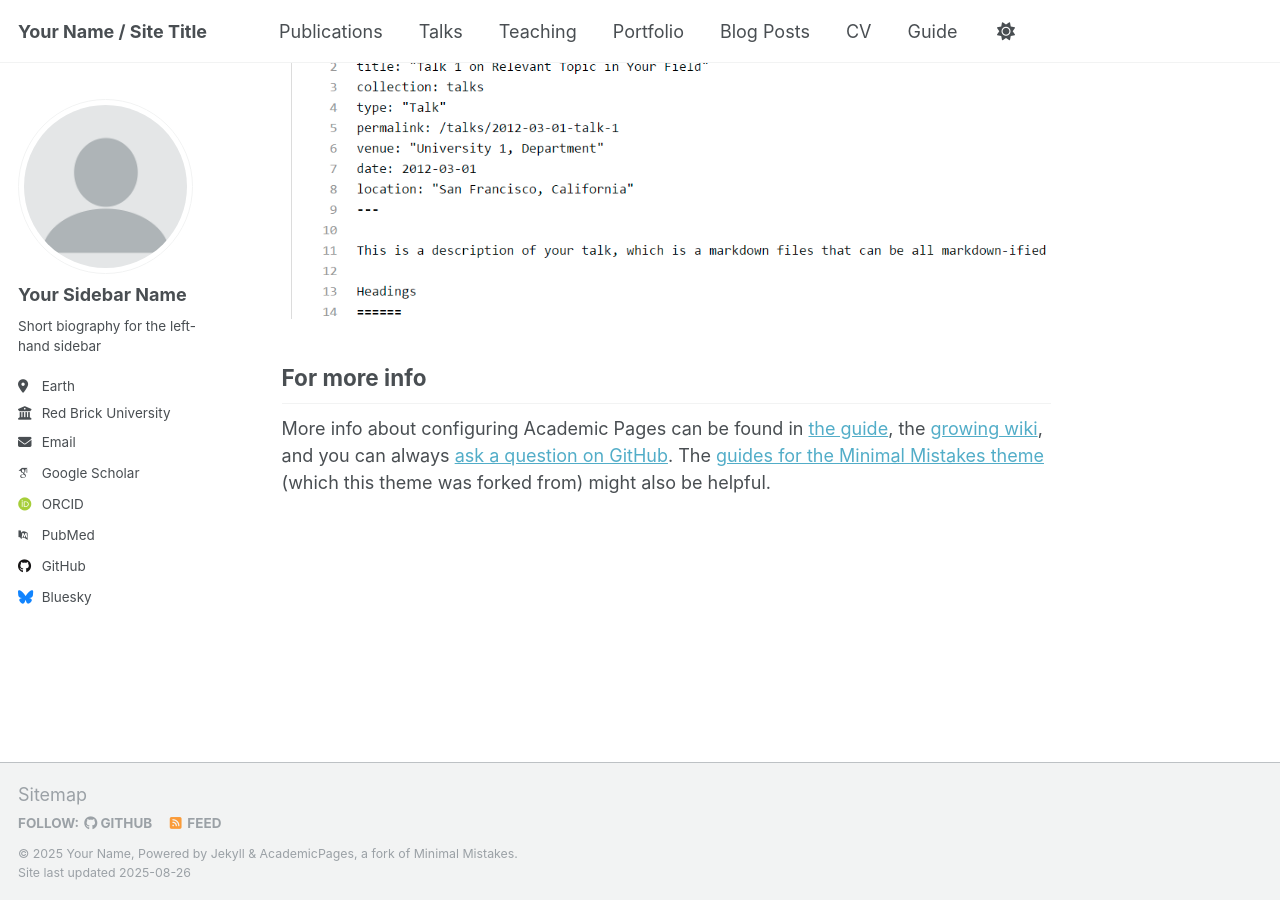
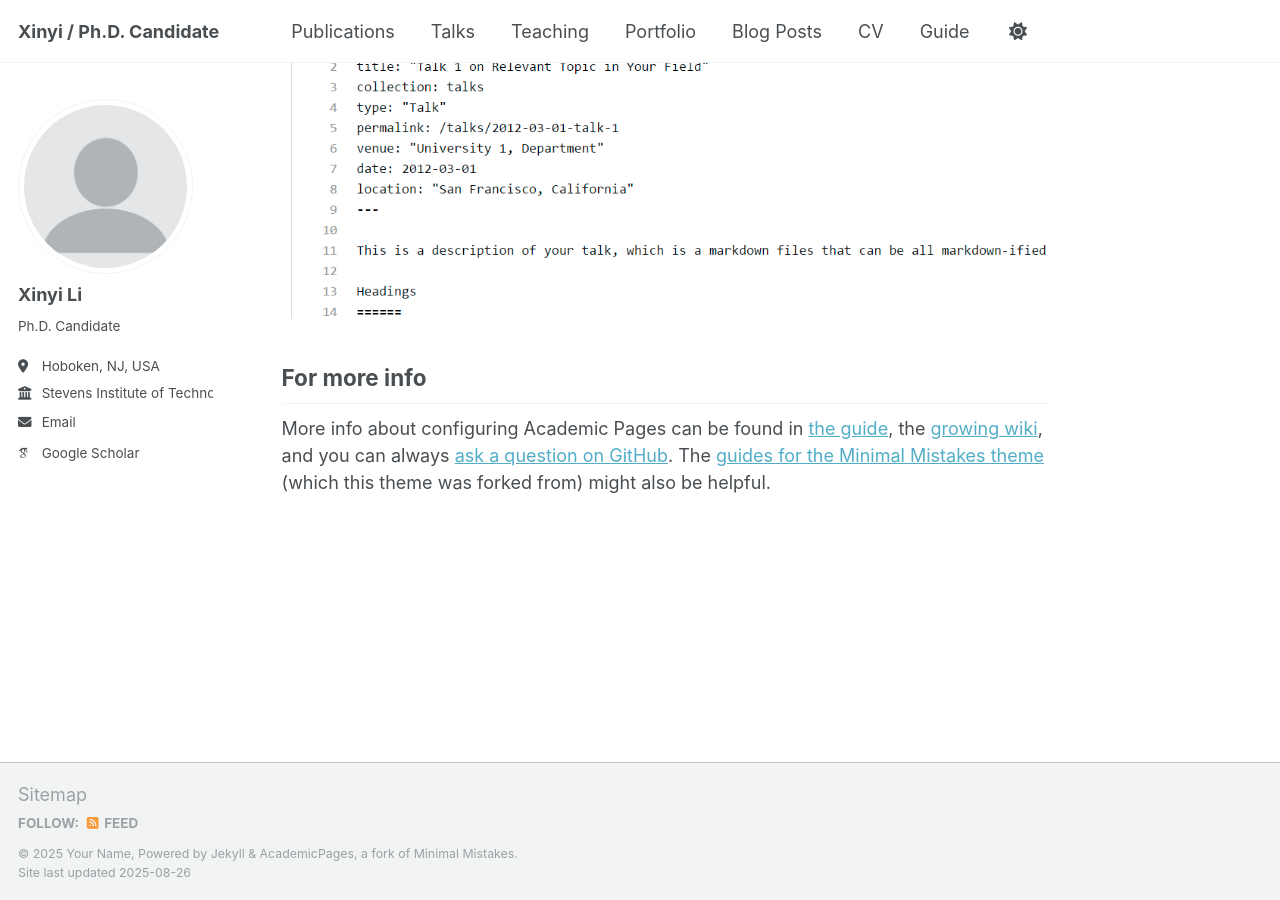
Before and after one commit to LXY-princess/lxy-princess.github.io, a Jekyll site: the page built from _pages/about.md, in a window 1280 px wide and 900 px high, scrolled down 2880 px. Built offline with Jekyll 4.4.1, drawn with Linux system fonts in a browser that asks for light colours; some web fonts are replaced; a script that is not in the unit is left out.

Commit message:
Update _config.yml

```diff
--- a/_config.yml
+++ b/_config.yml
@@ -9,7 +9,7 @@
 # Basic Site Settings
 locale                   : "en-US"
 site_theme               : "default"
-title                    : "Your Name / Site Title"
+title                    : "Xinyi / Ph.D. Candidate"
 title_separator          : "-"
 name                     : &name "Your Name"
 description              : &description "personal description"
@@ -23,23 +23,23 @@ repository               : "academicpages/academicpages.github.io"
 author:
   # Biographic information
   avatar           : "profile.png"
-  name             : "Your Sidebar Name"
+  name             : "Xinyi Li"
   pronouns         : # example: "she/her"
-  bio              : "Short biography for the left-hand sidebar"
-  location         : "Earth"
-  employer         : "Red Brick University"
+  bio              : "Ph.D. Candidate"
+  location         : "Hoboken, NJ, USA"
+  employer         : "Stevens Institute of Technology"
   uri              : # URL
-  email            : "none@example.org"
+  email            : "xli215@stevens.edu"
 
   # Academic websites
   academia         : # URL
   arxiv            : # URL - Update with the correct link to your profile
-  googlescholar    : "https://scholar.google.com/citations?user=PS_CX0AAAAAJ"
+  googlescholar    : "https://scholar.google.com/citations?user=4ATQuykAAAAJ&hl=en&authuser=1"
   inspire-hep      : # URL
   impactstory      : # URL
-  orcid            : "http://orcid.org/yourorcidurl"
+  orcid            : # URL
   semantic         : # URL
-  pubmed           : "https://www.ncbi.nlm.nih.gov/pubmed/?term=john+snow"
+  pubmed           : # URL
   researchgate     : # URL
   scopus           : # URL
 
@@ -47,13 +47,13 @@ author:
   bitbucket        : # Username - Update with your username on the site
   codepen          : # Username
   dribbble         : # Username
-  github           : "academicpages"
+  github           : # URL
   kaggle           : # Username
   stackoverflow    : # User number or user number and name (i.e., use "1" or "1/jeff-atwood")
 
   # Social media
   artstation       : # Username
-  bluesky          : "bsky.app" # Replace this with you Bluesky username
+  bluesky          : # Username
   facebook         : # Username
   flickr           : # Username
   foursquare       : # Username
```
